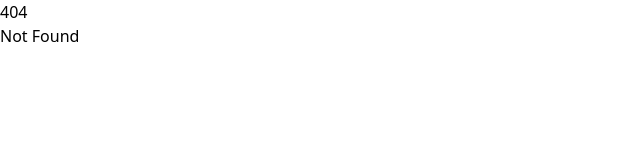
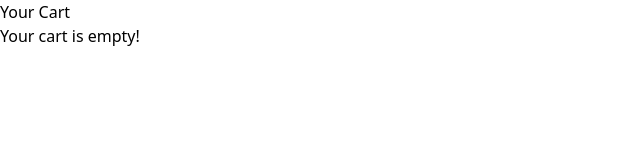
Before and after one commit to AllenjakeLavina/e-commerce, a SvelteKit app: page /cart in a window 1280 px wide. Before the commit this address had no page. Shown: the top 160 px of the page, without its empty margins (0-640 px from the left). Built offline with nearby package versions, Linux system fonts and the light colour scheme.

Commit message:
cart page

```diff
--- /dev/null
+++ b/src/routes/cart/+page.svelte
@@ -0,0 +1,21 @@
+<script lang="ts">
+    interface CartItem {
+      name: string;
+      price: number;
+    }
+
+    let cartItems: CartItem[] = []; // Define cartItems as an array of CartItem objects
+  </script>
+
+  <div class="cart">
+    <h1>Your Cart</h1>
+    {#if cartItems.length === 0}
+      <p>Your cart is empty!</p>
+    {:else}
+      <ul>
+        {#each cartItems as item}
+          <li>{item.name} - ${item.price}</li>
+        {/each}
+      </ul>
+    {/if}
+  </div>
```
